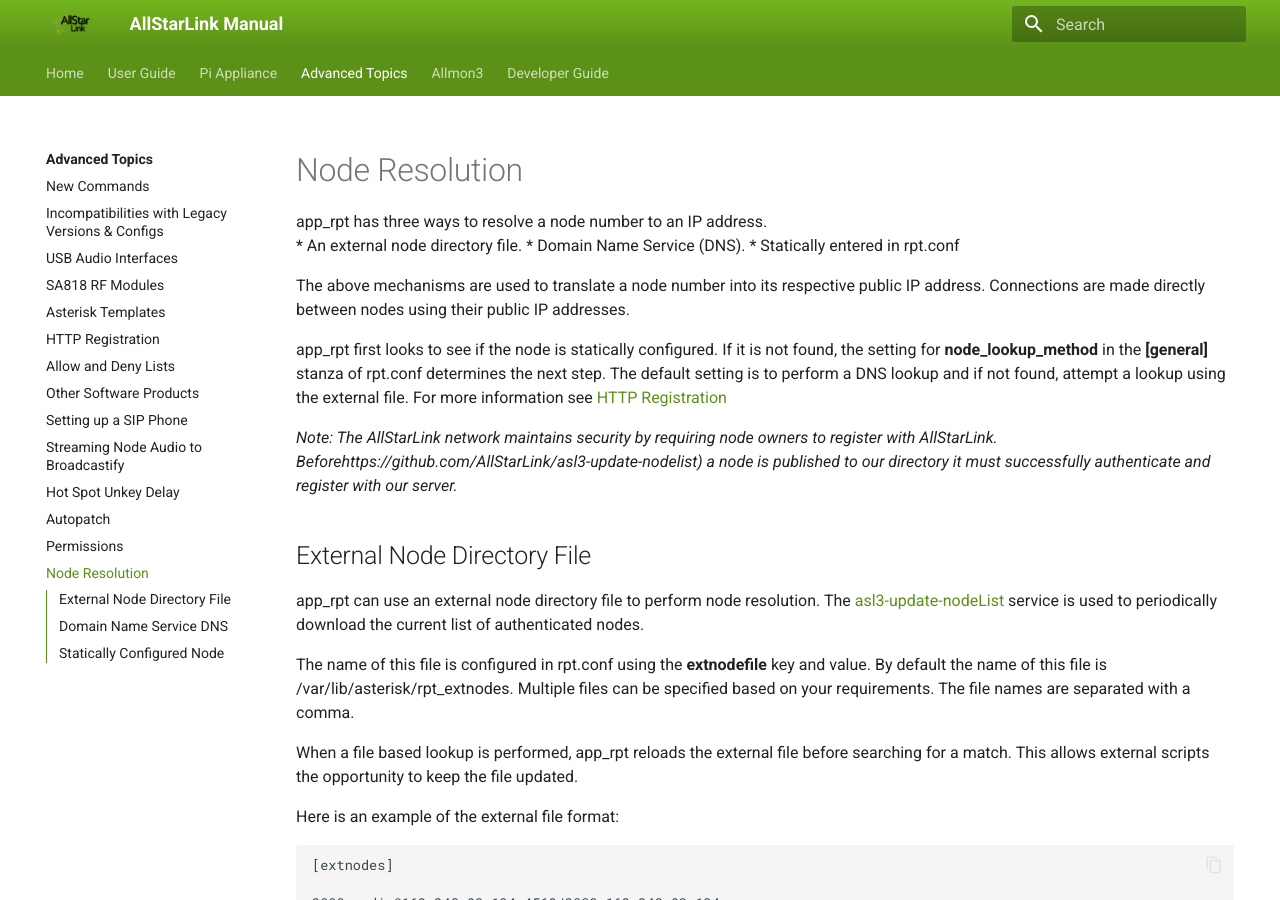
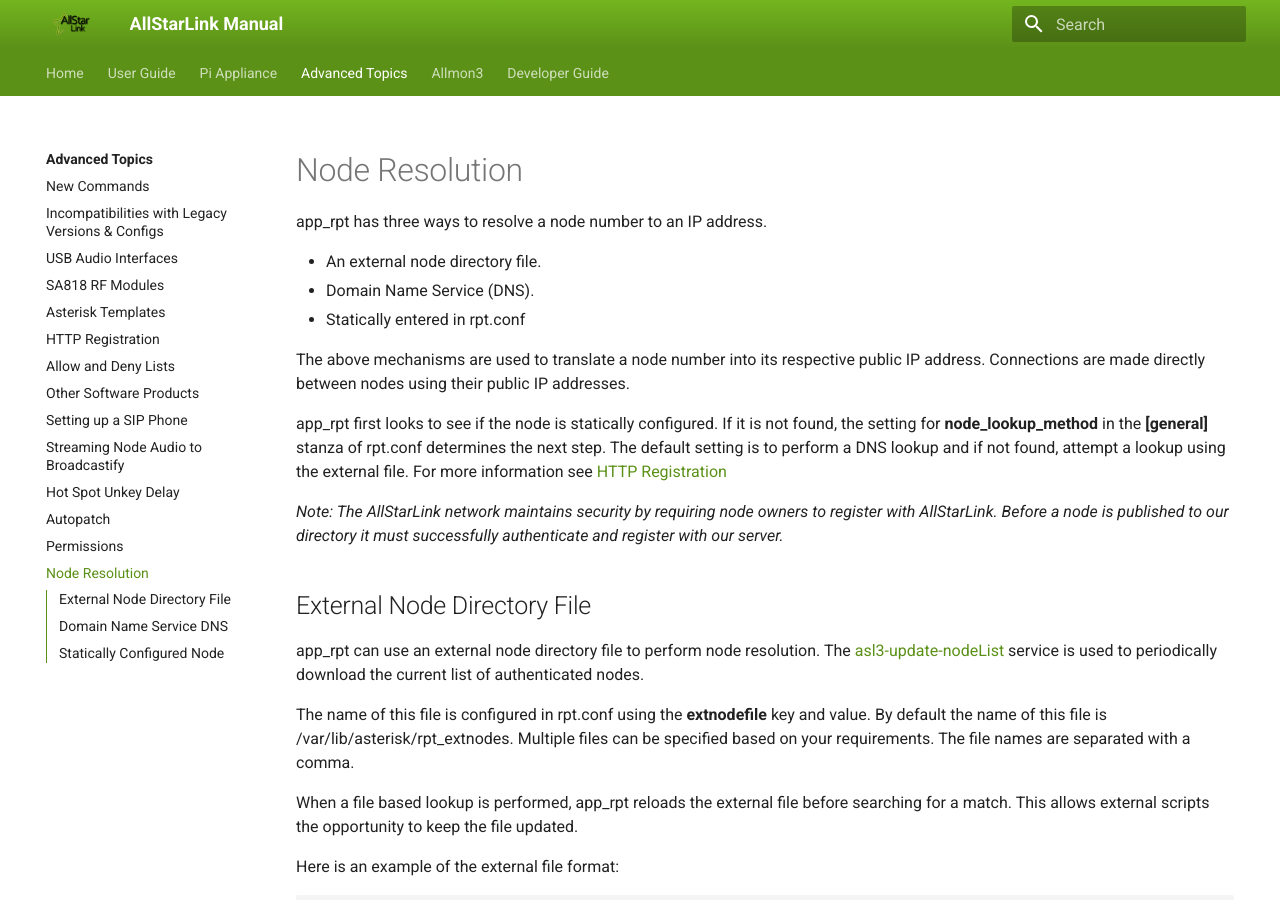
Before and after one commit to AllStarLink/ASL3-Manual, an MkDocs documentation site: the page built from docs/adv-topics/noderesolution.md, in a window 1280 px wide and 900 px high. Built offline with MkDocs 1.6.1 and Material for MkDocs 9.7.7, drawn with Linux system fonts in a browser that asks for light colours; some of the changed lines change nothing that is shown.

Commit message:
Add Node Resolution advanced topic
This adds a Node Resolution topic to the advanced section.

```diff
--- a/docs/adv-topics/noderesolution.md
+++ b/docs/adv-topics/noderesolution.md
@@ -1,6 +1,7 @@
 # Node Resolution
 
 app_rpt has three ways to resolve a node number to an IP address.
+
 * An external node directory file.
 * Domain Name Service (DNS).
 * Statically entered in rpt.conf
@@ -9,7 +10,7 @@
 
 app_rpt first looks to see if the node is statically configured.  If it is not found, the setting for **node_lookup_method** in the **[general]** stanza of rpt.conf determines the next step. The default setting is to perform a DNS lookup and if not found, attempt a lookup using the external file.  For more information see [HTTP Registration](https://allstarlink.github.io/adv-topics/httpreg/)
 
-*Note:  The AllStarLink network maintains security by requiring node owners to register with AllStarLink. Beforehttps://github.com/AllStarLink/asl3-update-nodelist) a node is published to our directory it must successfully authenticate and register with our server.*
+*Note:  The AllStarLink network maintains security by requiring node owners to register with AllStarLink. Before a node is published to our directory it must successfully authenticate and register with our server.*
 
 ## External Node Directory File
 
```
